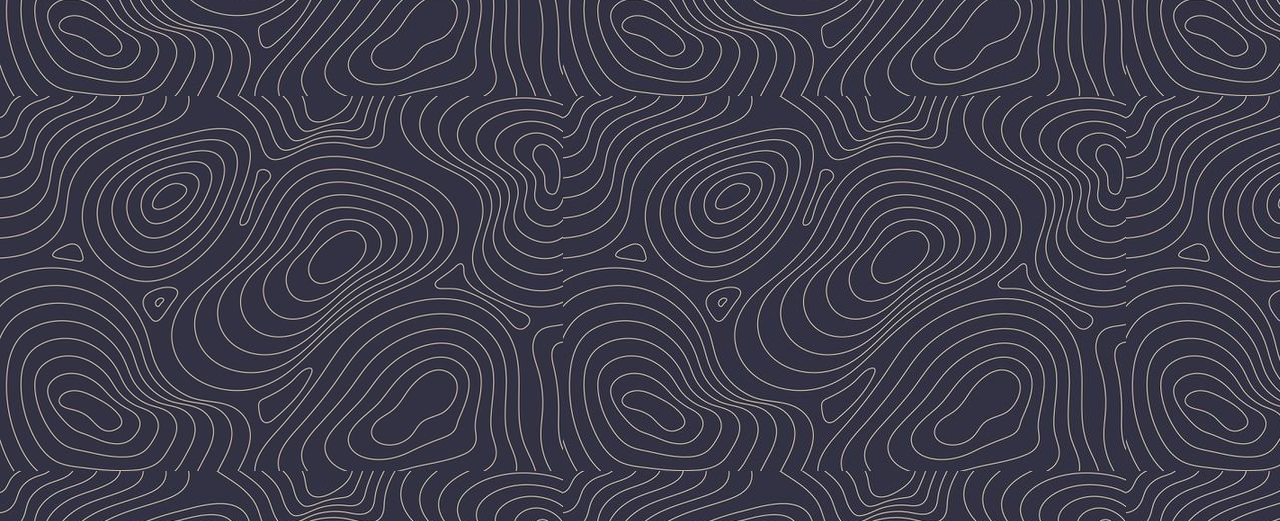
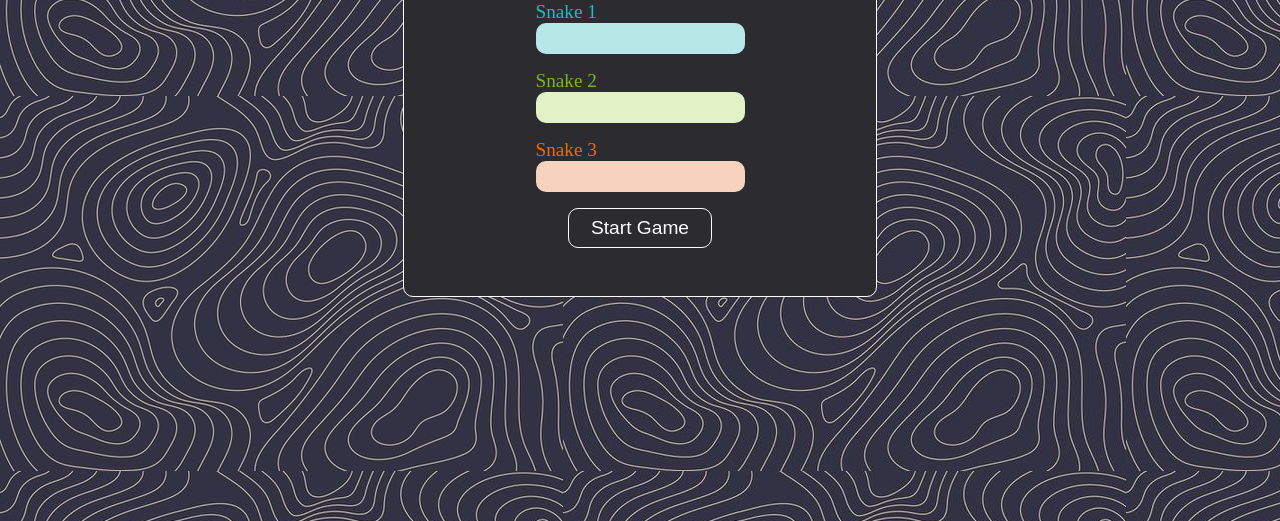
Before and after one commit to gdmgent-internet-of-things/final-project-snake-game_iot_ak_rk_rd, a plain HTML site: page html_css/name_players.html in a window 1280 px wide. Shown: the part 279-800 px from the top of the page. Drawn offline with Linux system fonts and the light colour scheme.

Commit message:
html bestanden

```diff
--- a/html_css/main.css
+++ b/html_css/main.css
@@ -61,6 +61,54 @@ button:active {
   background-color: #FF6300;
 }
 
+
+.input-snakes {
+  display: flex;
+  flex-direction: column;
+  margin-bottom: 1rem;
+}
+
+input {
+  border: none;
+  border-radius: 10px;
+  padding: 0.5rem 1rem;
+}
+
+label {
+  font-size: 1.2rem;
+}
+
+.label-blue {
+  color: #13C2C2;
+}
+
+.input-blue {
+  background-color: #B8E7E7;
+}
+
+.label-green {
+  color: #81B227;
+}
+
+.input-green {
+  background-color: #E2F2C4;
+}
+
+
+.label-orange {
+  color: #FF6300;
+
+}
+
+.input-orange {
+  background-color: #F5D3BE;
+}
+
+.button-start {
+  background-color: transparent;
+  border: 1px solid #fff;
+}
+
 /* colors */
 /* snake 1: #13C2C2 */
 /* snake 2: #81B227 */
--- a/html_css/name_players.html
+++ b/html_css/name_players.html
@@ -8,6 +8,24 @@
   <title>Snake Game</title>
 </head>
 <body>
+  <section>
+    <h1>Name the snakes</h1>
+    <div class="input-snakes">
+      <label class="label-blue" for="input">Snake 1</label>
+      <input class="input-blue" type="text">
+    </div>
 
+    <div class="input-snakes">
+      <label class="label-green" for="input">Snake 2</label>
+      <input class="input-green" type="text">
+    </div>
+
+    <div class="input-snakes">
+      <label class="label-orange" for="input">Snake 3</label>
+      <input class="input-orange" type="text">
+    </div>
+
+    <button class="button-start">Start Game</button>
+  </section>
 </body>
 </html>
```
